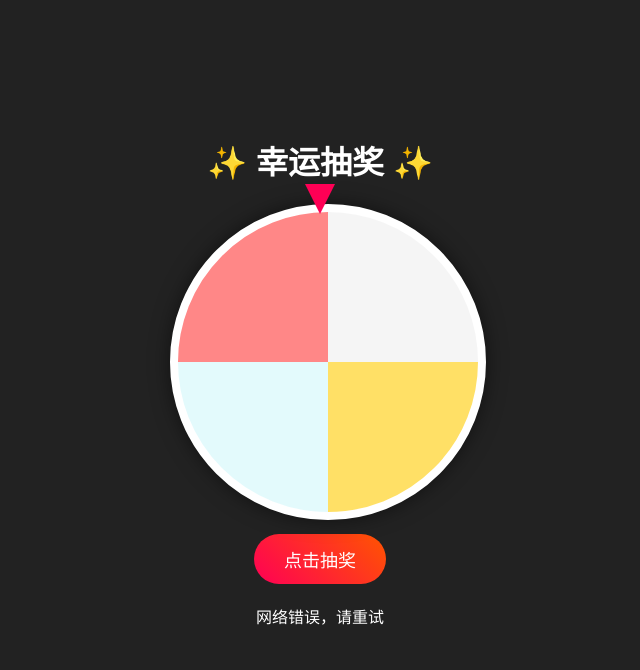
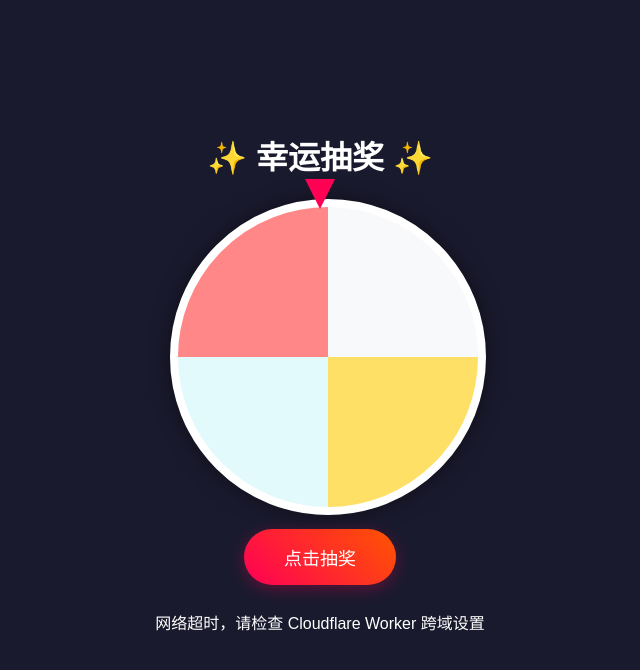
Before and after one commit to hutaokaile777-boop/dandandianjing, a plain HTML site: page index.html in a window 1280 px wide. Both pictures are taken after a click on the button "点击抽奖". Shown: the whole page, without its empty margins (320-960 px from the left). Drawn offline with Linux system fonts and the light colour scheme; no server answers.

Commit message:
Update index.html

```diff
--- a/index.html
+++ b/index.html
@@ -3,16 +3,16 @@
 <head>
     <meta charset="UTF-8">
     <meta name="viewport" content="width=device-width, initial-scale=1.0">
-    <title>幸运大转盘</title>
+    <title>幸运大转盘 - 21云版</title>
     <style>
-        body { font-family: sans-serif; display: flex; flex-direction: column; align-items: center; justify-content: center; height: 100vh; margin: 0; background: #222; color: #fff; }
+        body { font-family: 'PingFang SC', sans-serif; display: flex; flex-direction: column; align-items: center; justify-content: center; height: 100vh; margin: 0; background: #1a1a2e; color: #fff; }
         .wheel-container { position: relative; width: 300px; height: 300px; margin-bottom: 30px; }
         .wheel { width: 100%; height: 100%; border-radius: 50%; border: 8px solid #fff; box-shadow: 0 0 20px rgba(0,0,0,0.5); transition: transform 4s cubic-bezier(0.17, 0.67, 0.12, 0.99); }
         .pointer { position: absolute; top: -20px; left: 50%; transform: translateX(-50%); width: 0; height: 0; border-left: 15px solid transparent; border-right: 15px solid transparent; border-top: 30px solid #ff0055; z-index: 10; }
-        button { padding: 12px 30px; font-size: 18px; border: none; border-radius: 50px; background: linear-gradient(45deg, #ff0055, #ff5500); color: white; cursor: pointer; }
-        button:disabled { background: #555; }
-        #result { margin-top: 20px; text-align: center; min-height: 80px; }
-        .code-box { display: block; margin-top: 10px; padding: 10px; background: #333; border: 1px dashed #4ade80; color: #4ade80; }
+        button { padding: 15px 40px; font-size: 18px; border: none; border-radius: 50px; background: linear-gradient(45deg, #ff0055, #ff5500); color: white; cursor: pointer; box-shadow: 0 4px 15px rgba(255, 0, 85, 0.3); }
+        button:disabled { background: #555; cursor: not-allowed; }
+        #result { margin-top: 25px; text-align: center; min-height: 80px; }
+        .code-box { display: block; margin-top: 10px; padding: 12px; background: #2a2a4e; border: 1px dashed #4ade80; color: #4ade80; font-family: monospace; }
     </style>
 </head>
 <body>
@@ -25,46 +25,56 @@
     <div id="result"></div>
 
     <script>
-        // 奖品配置需与后端一致，仅用于前端转盘渲染
         const PRIZES = [
-            { name: "谢谢参与", color: "#f5f5f5" },
+            { name: "谢谢参与", color: "#f8f9fa" },
             { name: "10元代金券", color: "#ffe066" },
             { name: "VIP 7天卡", color: "#e3fafc" },
             { name: "iPhone 15", color: "#ff8787" }
         ];
+
+        // 【关键配置】：请把下面的链接改为你真正的 Cloudflare Worker 网址
+        const API_URL = 'https://lucky-app.hutaokaile777.workers.dev/api/draw';
 
         const wheel = document.getElementById('wheel');
         const resultDiv = document.getElementById('result');
         const spinBtn = document.getElementById('spinBtn');
         let currentRotation = 0;
 
-        // 初始化转盘颜色
         const segment = 360 / PRIZES.length;
         wheel.style.background = `conic-gradient(${PRIZES.map((p, i) => `${p.color} ${i*segment}deg ${(i+1)*segment}deg`).join(', ')})`;
 
         async function spin() {
+            if (spinBtn.disabled) return;
             spinBtn.disabled = true;
-            resultDiv.innerText = "正在获取结果...";
+            resultDiv.innerText = "正在获取抽奖结果...";
 
             try {
-                // 请求 Vercel 中转的后端接口
-                const response = await fetch('/api/draw', { method: 'POST' });
+                // 直接向 Cloudflare 发送请求，不再通过 Vercel
+                const response = await fetch(API_URL, {
+                    method: 'POST',
+                    headers: { 'Content-Type': 'application/json' }
+                });
                 const data = await response.json();
 
                 if (!data.success) {
-                    resultDiv.innerHTML = `<b style="color:#ffae00">${data.message}</b><br>结果: ${data.oldPrize || ''} ${data.oldCode ? '<span class="code-box">'+data.oldCode+'</span>' : ''}`;
+                    resultDiv.innerHTML = `<b style="color:#ffae00">${data.message}</b><br>${data.oldPrize ? '结果: ' + data.oldPrize : ''} ${data.oldCode ? '<span class="code-box">'+data.oldCode+'</span>' : ''}`;
                     return;
                 }
 
-                const targetAngle = -(data.prizeIndex * segment + segment / 2);
-                currentRotation += (360 * 5) + targetAngle - (currentRotation % 360);
+                // 旋转逻辑：确保每次都顺时针旋转，且动画停在正确的位置
+                const extraSpin = 360 * 5; // 基础转5圈
+                const targetAngle = 360 - (data.prizeIndex * segment + segment / 2);
+                currentRotation = Math.ceil(currentRotation / 360) * 360 + extraSpin + targetAngle;
+
                 wheel.style.transform = `rotate(${currentRotation}deg)`;
 
                 setTimeout(() => {
                     resultDiv.innerHTML = `🎉 恭喜中奖: <strong>${data.prizeName}</strong> ${data.code ? '<span class="code-box">'+data.code+'</span>' : ''}`;
                 }, 4000);
+
             } catch (e) {
-                resultDiv.innerText = "网络错误，请重试";
+                console.error(e);
+                resultDiv.innerText = "网络超时，请检查 Cloudflare Worker 跨域设置";
                 spinBtn.disabled = false;
             }
         }
```
